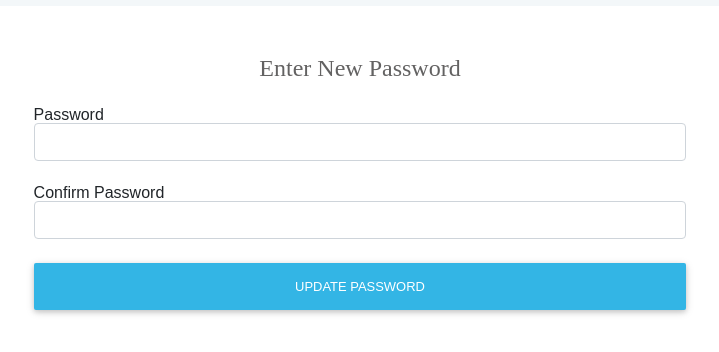
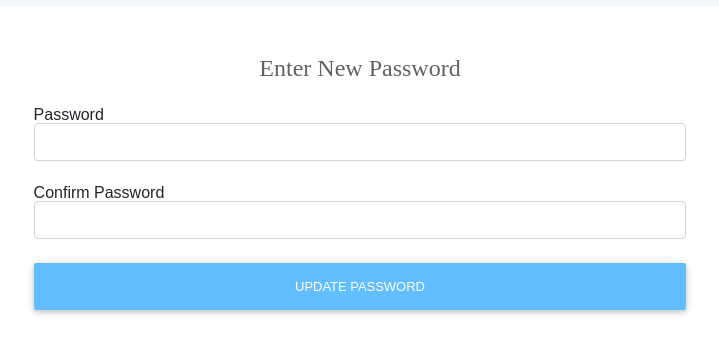
Before and after one commit to labseu2-anonymous-team-feedback/FE, a React (Create React App) app: page /password_reset/1 in a window 1280 px wide. Shown: the part 206-558 px from the top of the page, without its empty margins (280-999 px from the left). Built offline with nearby package versions, Linux system fonts and the light colour scheme; a web font is replaced by a local one.

Commit message:
create button styles

```diff
--- a/src/components/auth/resetPassword/NewPassword.jsx
+++ b/src/components/auth/resetPassword/NewPassword.jsx
@@ -6,6 +6,7 @@ import { withApollo } from 'react-apollo';
 import { StyledNewPassword } from './StyledResetPassword';
 import TextInput from '../../common/TextInput';
 import { SET_NEW_PASSWORD } from '../../../graphql/mutations';
+import Button from '../../../styles/Button';
 
 class NewPassword extends React.Component {
   constructor(props) {
@@ -90,9 +91,9 @@ class NewPassword extends React.Component {
             required
           />
 
-          <button className="btn btn-info btn-block my-4" type="submit">
+          <Button className="btn btn-block my-4" type="submit">
             Update Password
-          </button>
+          </Button>
         </form>
       </StyledNewPassword>
     );
--- a/src/components/auth/resetPassword/ResetPassword.jsx
+++ b/src/components/auth/resetPassword/ResetPassword.jsx
@@ -5,6 +5,7 @@ import { toast } from 'react-toastify'; // eslint-disable-line
 import ResetPasswordDiv from './StyledResetPassword';
 import TextInput from '../../common/TextInput';
 import { SEND_RESET_PASSWORD_EMAIL } from '../../../graphql/mutations';
+import Button from '../../../styles/Button';
 
 function ResetPassword() {
   const [email, setEmail] = useState('');
@@ -58,9 +59,9 @@ function ResetPassword() {
               required
             />
 
-            <button className="btn btn-info btn-block my-4" type="submit">
+            <Button className="btn btn-block my-4" type="submit">
               Reset Password
-            </button>
+            </Button>
 
             <p>
               Back to &nbsp;
--- a/src/components/auth/signup/Signup.jsx
+++ b/src/components/auth/signup/Signup.jsx
@@ -13,6 +13,7 @@ import StyledSignup from './StyledSignup';
 import GoogleButton from '../../../assets/images/google-button.png';
 import TextInput from '../../common/TextInput';
 import { trimError } from '../../../utils';
+import Button from '../../../styles/Button';
 
 class Signup extends Component {
   constructor(props) {
@@ -172,9 +173,9 @@ class Signup extends Component {
             </div>
           </div>
           <div className="d-flex justify-content-around" />
-          <button className="btn btn-info btn-block my-4" type="submit">
+          <Button className="btn btn-block my-4" type="submit">
             {isLoading ? 'processing... ' : 'Sign Up'}
-          </button>
+          </Button>
           <div className="dividerContainer">
             <div className="divider">
               <hr />
```
